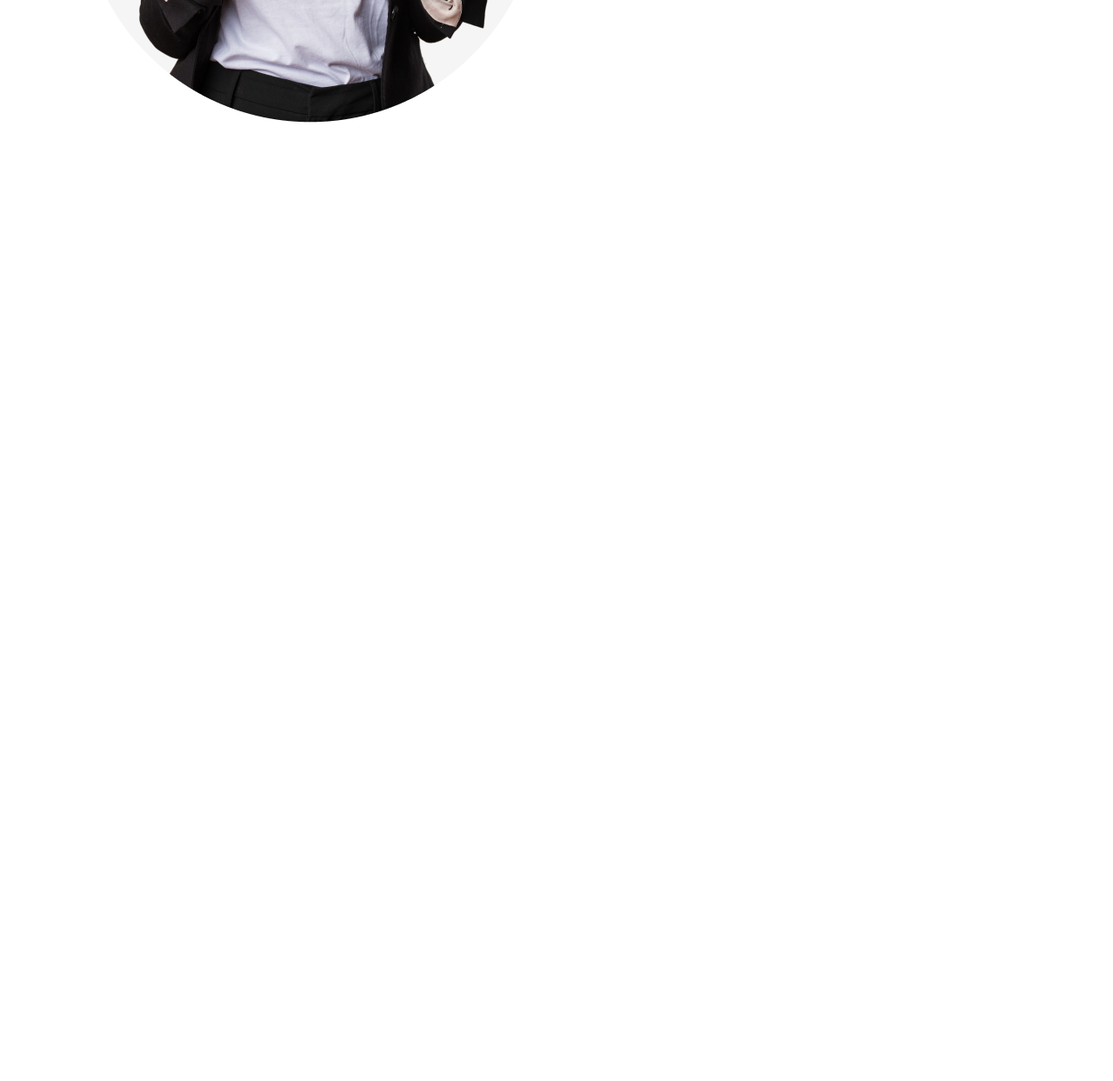
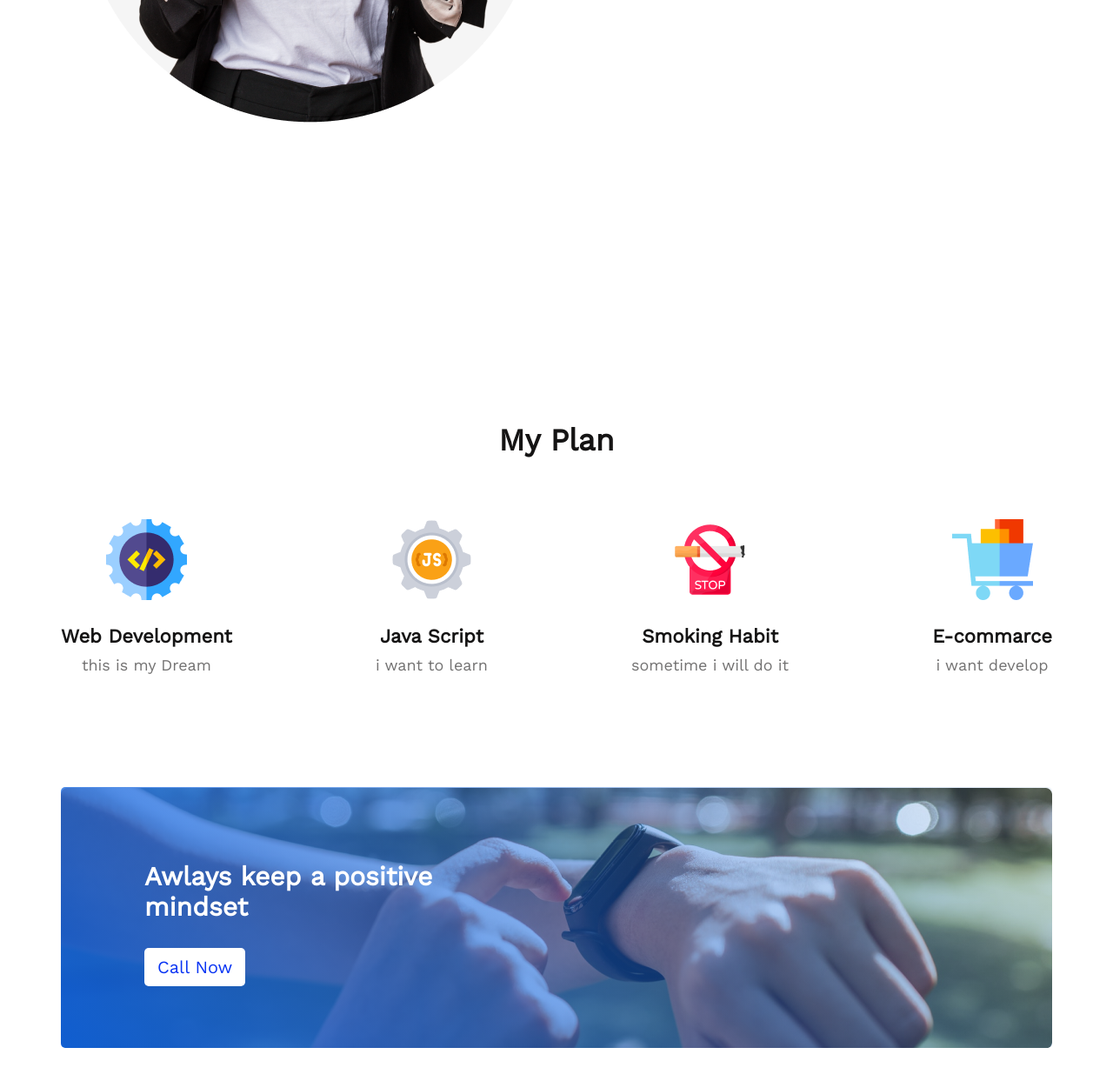
Before and after one commit to billal-fahmid/assignment-one, a plain HTML site: page index.html in a window 1280 px wide. Shown: the part 1473-2716 px from the top of the page at 87% size. Before the commit the page ends 1718 px from the top, so only its background shows below. Drawn offline with nearby package versions, Linux system fonts and the light colour scheme.

Commit message:
finish the mindset area

```diff
--- a/css/style.css
+++ b/css/style.css
@@ -84,4 +84,58 @@ section{
 }
 
 
-/* this is failures area */
+/* end of failures area */
+
+/* start of plan area */
+.plan-area{
+    text-align: center;
+    padding-bottom: 130px;
+}
+
+.plans{
+    display: flex;
+    /* gap: 80px; */
+    justify-content: space-between;
+    padding-top: 50px;
+}
+.plan img{
+    padding-bottom: 25px;
+}
+.plan h3{
+    color: #151414;
+    font-size: 22px;
+    font-weight: 700;
+    padding-bottom: 10px;
+}
+.plan p{
+    color: #737272;
+    font-size: 18px;
+    font-weight: 500;
+}
+
+
+/* end of plan area */
+
+/* mindset area start */
+
+.mindset-area{
+    background-image: linear-gradient(45deg, rgb(9 94 223 / 91%), rgb(132 174 215 / 15%)), url(../images/watch.png);
+    background-size: cover;
+    width: 1140px;
+    background-repeat: no-repeat;
+    height: 300px;
+    margin-bottom: 130px;
+    border-radius: 5px;
+}
+.mindset{
+    padding-top: 85px;
+    padding-left: 96px;
+}
+.mindset h3{
+    color: #FFFFFF;
+    font-size: 30px;
+    font-weight: 700;
+    padding-bottom: 30px;
+}
+
+/* mindset area end */
--- a/index.html
+++ b/index.html
@@ -50,6 +50,50 @@
             </div>
         </section>
         <!-- end of failures area -->
+
+        <!-- start of plans area -->
+
+        <section class="plan-area">
+            <div class="section-title">
+                <h3>My Plan</h3>
+            </div>
+            <div class="plans">
+                <div class="plan">
+                    <img src="./images/icons/web.png" alt="">
+                    <h3>Web Development</h3>
+                    <p>this is my Dream</p>
+                </div>
+                <div class="plan">
+                    <img src="./images/icons/js.png" alt="">
+                    <h3>Java Script</h3>
+                    <p>i want to learn</p>
+                </div>
+                <div class="plan">
+                    <img src="./images/icons/smoke.png" alt="">
+                    <h3>Smoking Habit </h3>
+                    <p> sometime i will do it </p>
+                </div>
+                <div class="plan">
+                    <img src="./images/icons/ecom.png" alt="">
+                    <h3>E-commarce</h3>
+                    <p> i want develop</p>
+                </div>
+            </div>
+        </section>
+
+        <!-- end of plans area -->
+
+
+        <!-- mind set area start -->
+        <section class="mindset-area">
+            <div class="mindset">
+                <h3>Awlays keep a positive <br> mindset</h3>
+                <button class="btn-primary">Call Now</button>
+            </div>
+        </section>
+
+
+        <!-- mind set area end -->
     </main>
     <footer>
 
```
